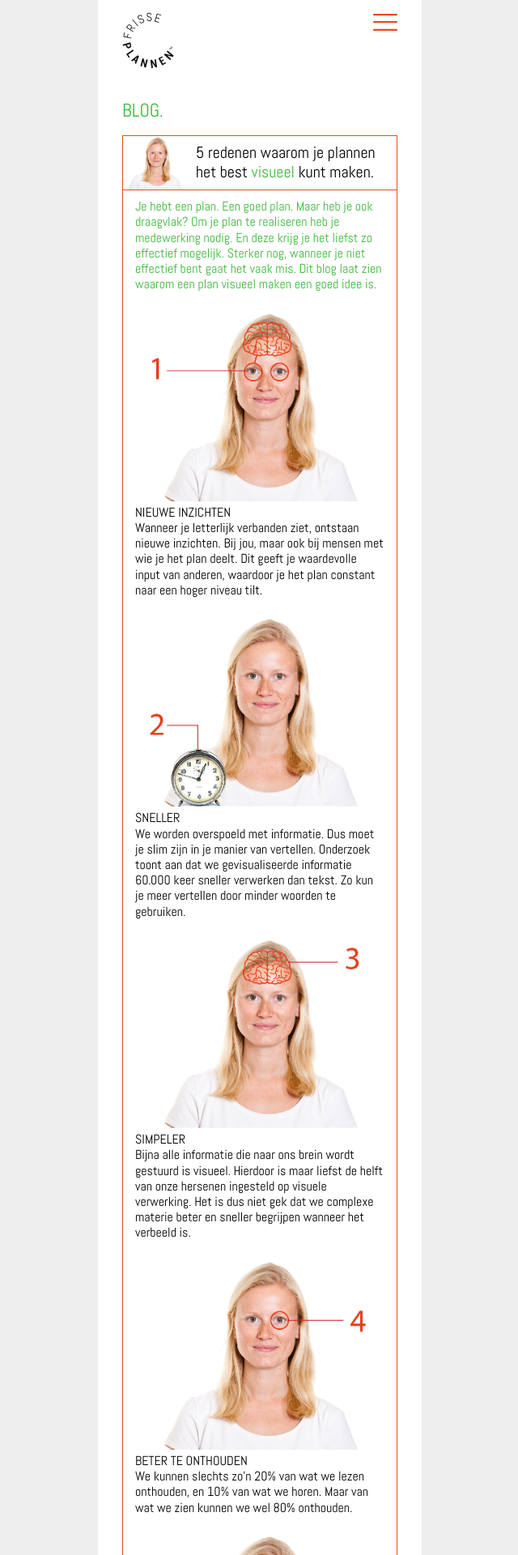
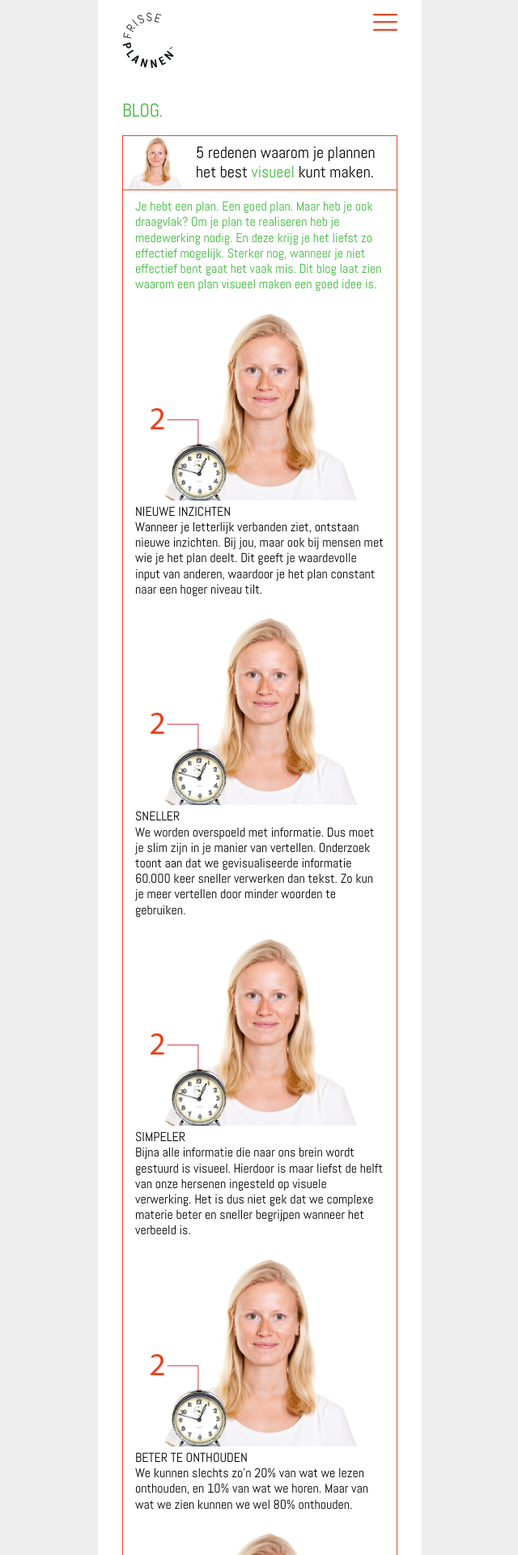
Before and after one commit to jhvanderschee/carli_d, a Jekyll site: the page built from _posts/2019-01-02-blog-plannen-visualiseren-.md, in a window 1280 px wide. Shown: the top 1920 px of the page at 81% size, without its empty margins (319-959 px from the left). Built offline with Jekyll 4.4.1, drawn with Linux system fonts in a browser that asks for light colours.

Commit message:
Updated 2 files via CloudCannon

```diff
--- a/_posts/2019-01-02-blog-plannen-visualiseren-.md
+++ b/_posts/2019-01-02-blog-plannen-visualiseren-.md
@@ -6,14 +6,14 @@
 
 **Je hebt een plan. Een goed plan. Maar heb je ook draagvlak? Om je plan te realiseren heb je medewerking nodig. En deze krijg je het liefst zo effectief mogelijk. Sterker nog, wanneer je niet effectief bent gaat het vaak mis. Dit blog laat zien waarom een plan visueel maken een goed idee is.**
 
-![](/uploads/blog-visualiseren-25.png)<br>NIEUWE INZICHTEN<br>Wanneer je letterlijk verbanden ziet, ontstaan nieuwe inzichten. Bij jou, maar ook bij mensen met wie je het plan deelt. Dit geeft je waardevolle input van anderen, waardoor je het plan constant naar een hoger niveau tilt.&nbsp;
+![](/uploads/blog-visualiseren-26.png)<br>NIEUWE INZICHTEN<br>Wanneer je letterlijk verbanden ziet, ontstaan nieuwe inzichten. Bij jou, maar ook bij mensen met wie je het plan deelt. Dit geeft je waardevolle input van anderen, waardoor je het plan constant naar een hoger niveau tilt.&nbsp;
 
-![](/uploads/blog-visualiseren-21.png)<br>SNELLER<br>We worden overspoeld met informatie. Dus moet je slim zijn in je manier van vertellen. Onderzoek toont aan dat we gevisualiseerde informatie 60.000 keer sneller verwerken dan tekst. Zo kun je meer vertellen door minder woorden te gebruiken. &nbsp;
+![](/uploads/blog-visualiseren-26.png)<br>SNELLER<br>We worden overspoeld met informatie. Dus moet je slim zijn in je manier van vertellen. Onderzoek toont aan dat we gevisualiseerde informatie 60.000 keer sneller verwerken dan tekst. Zo kun je meer vertellen door minder woorden te gebruiken. &nbsp;
 
-![](/uploads/blog-visualiseren-22.png)SIMPELER<br>Bijna alle informatie die naar ons brein wordt gestuurd is visueel. Hierdoor is maar liefst de helft van onze hersenen ingesteld op visuele verwerking. Het is dus niet gek dat we complexe materie beter en sneller begrijpen wanneer het verbeeld is.&nbsp;
+![](/uploads/blog-visualiseren-26.png)SIMPELER<br>Bijna alle informatie die naar ons brein wordt gestuurd is visueel. Hierdoor is maar liefst de helft van onze hersenen ingesteld op visuele verwerking. Het is dus niet gek dat we complexe materie beter en sneller begrijpen wanneer het verbeeld is.&nbsp;
 
-![](/uploads/blog-visualiseren-23.png)<br>BETER TE ONTHOUDEN<br>We kunnen slechts zo’n 20% van wat we lezen onthouden, en 10% van wat we horen. Maar van wat we zien kunnen we wel 80% onthouden.&nbsp;
+![](/uploads/blog-visualiseren-26.png)<br>BETER TE ONTHOUDEN<br>We kunnen slechts zo’n 20% van wat we lezen onthouden, en 10% van wat we horen. Maar van wat we zien kunnen we wel 80% onthouden.&nbsp;
 
-![](/uploads/blog-visualiseren-24.png)<br>MOTIVERENDER<br>Emotie is essentieel om mensen intrinsiek gemotiveerd te krijgen. En niets roept sneller emoties op dan visuele content. Van ontroering en geborgenheid tot humor en woede, je kunt het met &eacute;&eacute;n beeld oproepen.
+![](/uploads/blog-visualiseren-26.png)<br>MOTIVERENDER<br>Emotie is essentieel om mensen intrinsiek gemotiveerd te krijgen. En niets roept sneller emoties op dan visuele content. Van ontroering en geborgenheid tot humor en woede, je kunt het met &eacute;&eacute;n beeld oproepen.
 
 (Om dit extra kracht bij te zetten kun je voor de inhoud gebruik maken van de WHY-techniek van Simon Sinek. [Lees blog](/2019/01/01/blog-why-methode.html))<br>&nbsp;
```
Also changed, not shown: uploads/blog-visualiseren-26.png (added).
